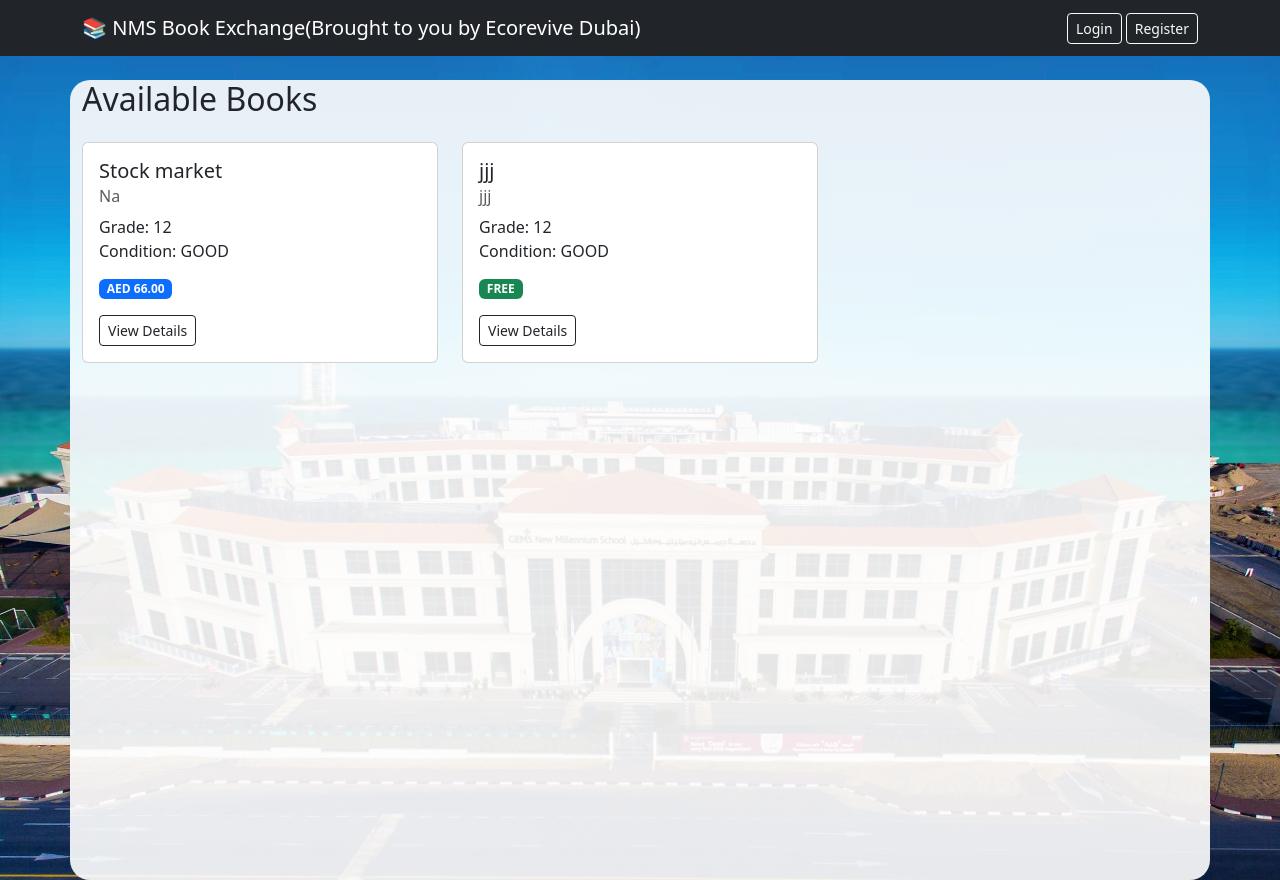
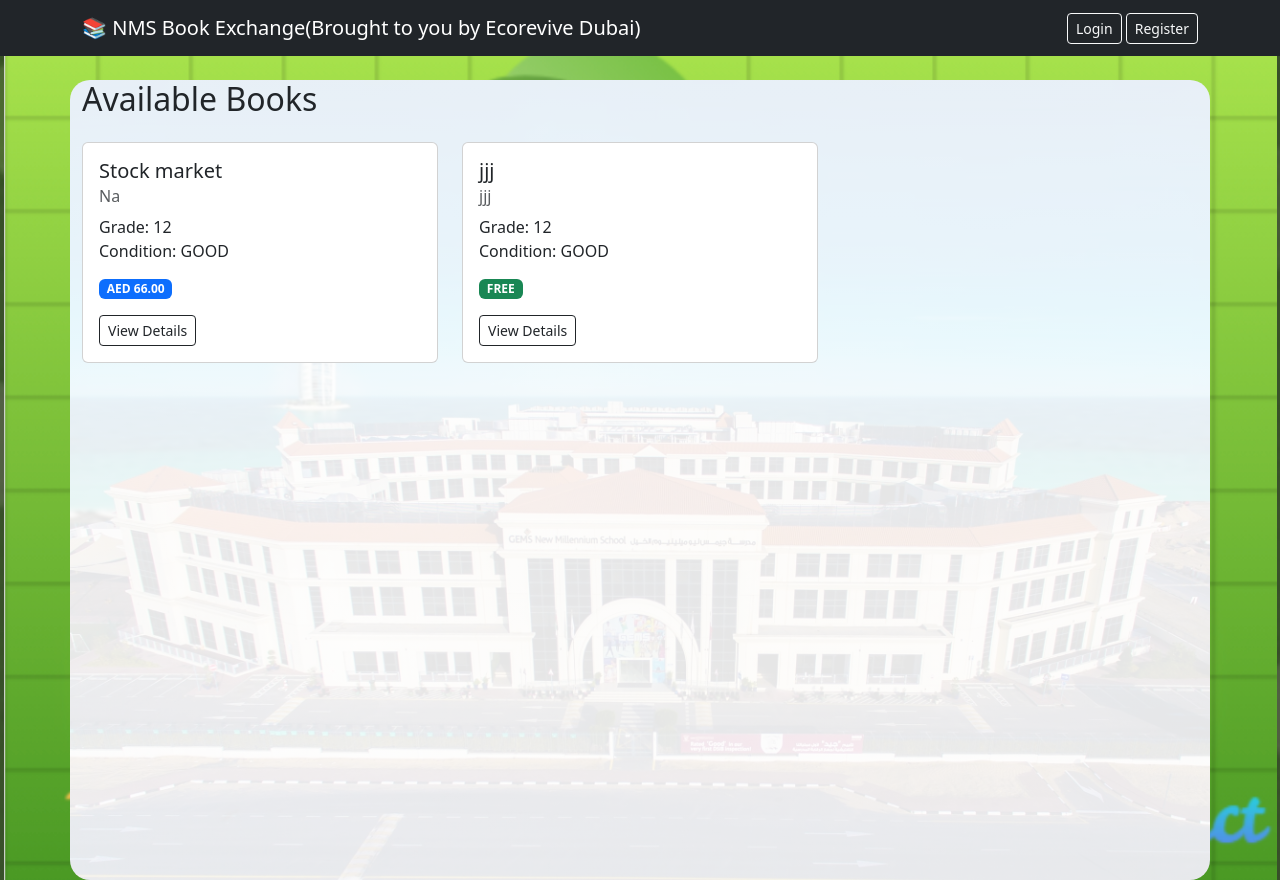
Before and after one commit to Jaiwal-Patel/School-project, a Django app: page / in a window 1280 px wide. Run offline with Django 5.2, Linux system fonts and the light colour scheme; data comes from the database, SQL or seed files in the repository.

Commit message:
fixed background

```diff
--- a/book_exchange1/marketplace/static/css/styles.css
+++ b/book_exchange1/marketplace/static/css/styles.css
@@ -1,5 +1,5 @@
 #home {
-    background-image: url('../images/GEMS-New-Millennium-School-scaled.jpg');
+    background-image: url('../images/ecorevive.png');
     background-repeat: no-repeat;
     background-size: cover;
     background-position: center;
```
Also changed, not shown: book_exchange1/marketplace/static/images/ecorevive.png (added).
